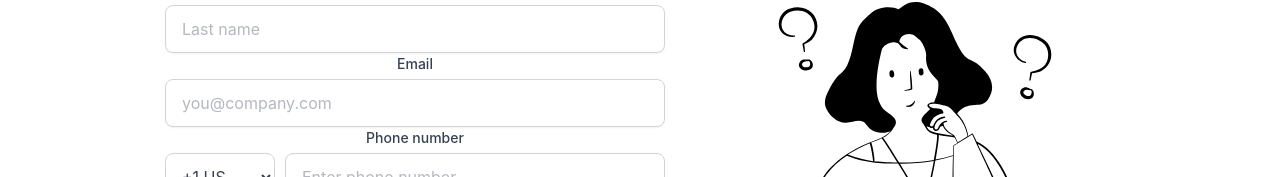
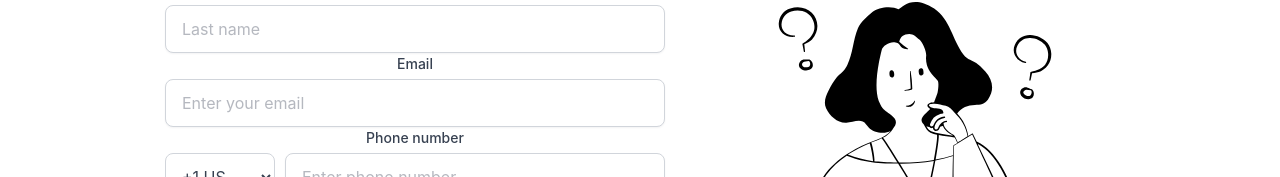
Before and after one commit to patrickpierson1/ToDo, a React (Vite) app in the folder client/: page /contact in a window 1280 px wide. Shown: the part 445-622 px from the top of the page. Built offline with nearby package versions, Linux system fonts and the light colour scheme.

Commit message:
contact needed

```diff
--- a/client/src/pages/Contact.jsx
+++ b/client/src/pages/Contact.jsx
@@ -39,7 +39,7 @@ const Contact = () => {
         <input type="text" className="contact-input" placeholder="Last name" />
 
         <label className="contact-label">Email</label>
-        <input type="email" className="contact-input" placeholder="you@company.com" />
+        <input type="email" className="contact-input" placeholder="Enter your email" />
 
         <label className="contact-label">Phone number</label>
         <div className="phone-container">
```
